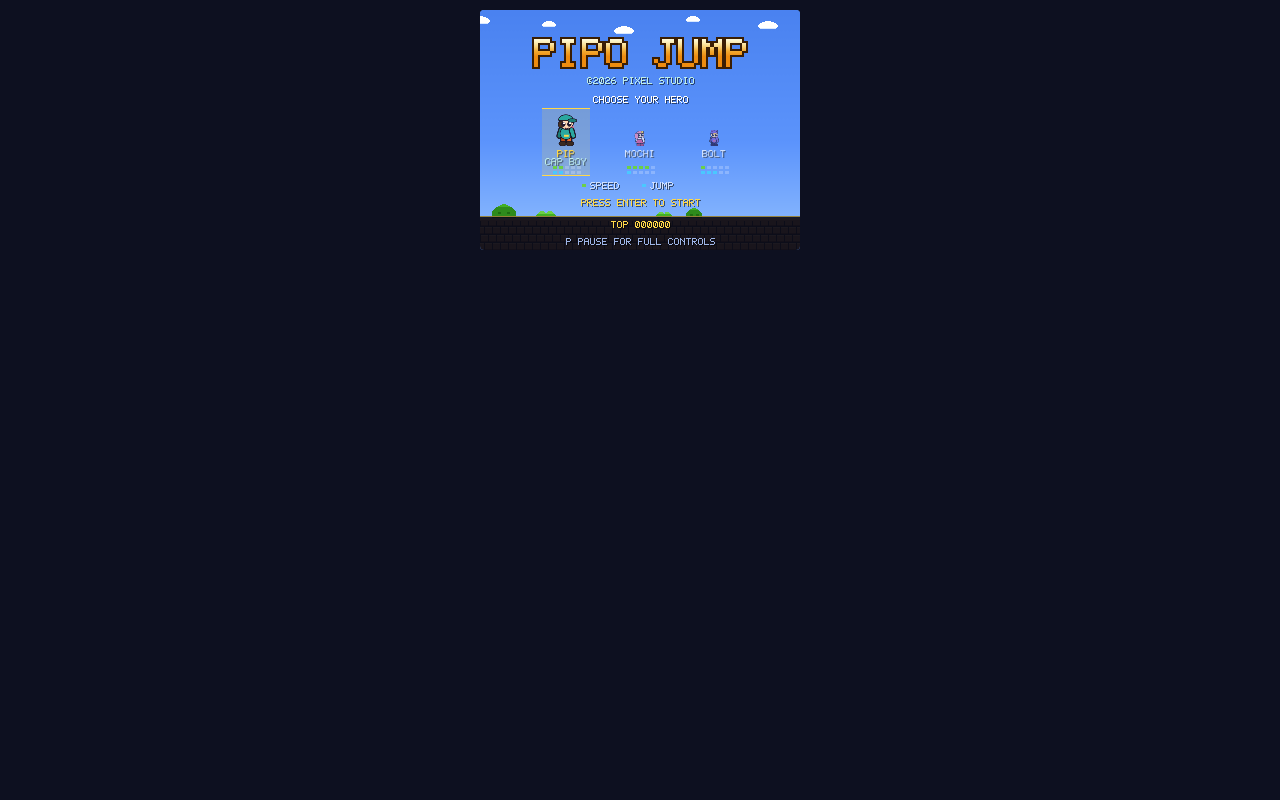
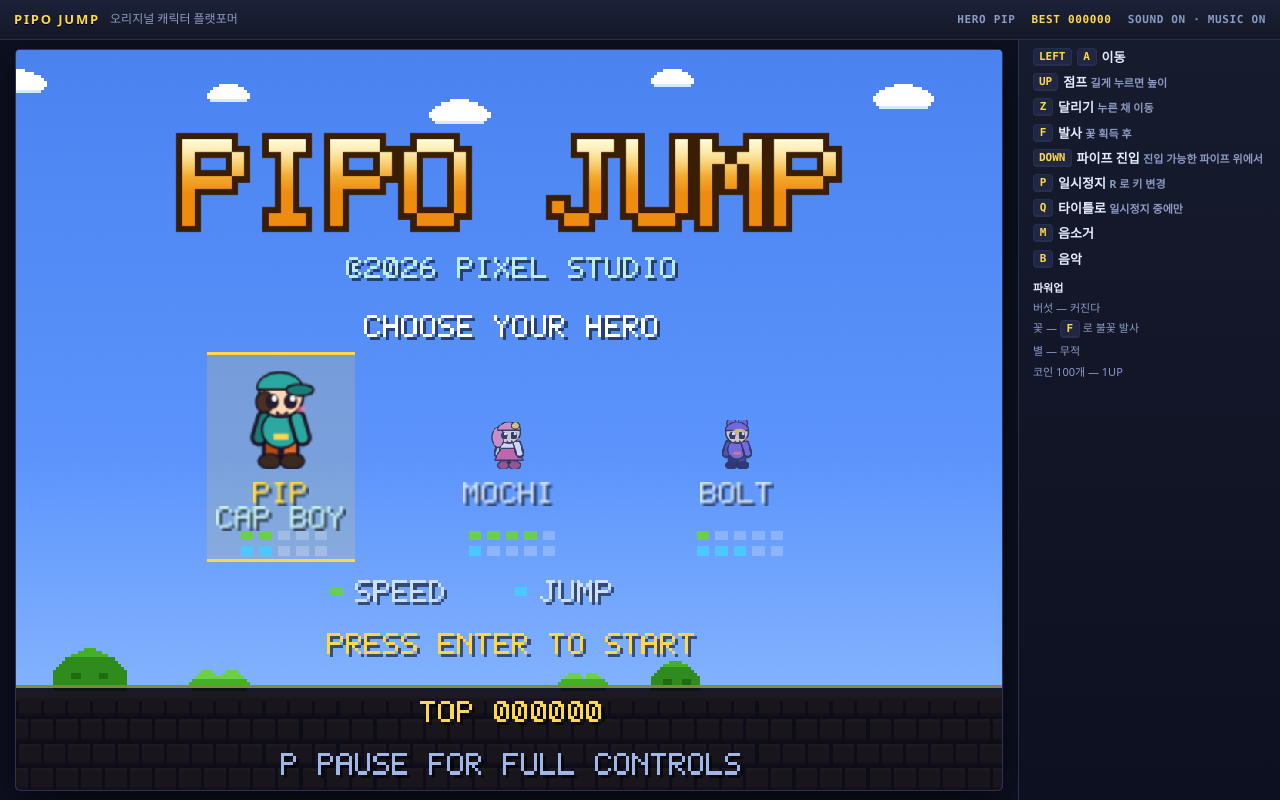
Before and after one commit to bonjin-app/super-mario, a plain HTML site: page index.html in a window 1280 px wide. Drawn offline with Linux system fonts and the light colour scheme; animation ran at ten frames a second.

Commit message:
UI chrome: page shell, key legend, powerup reference markup
Header/playfield/footer shell matching the new CSS grid, meta tags for
mobile (viewport-fit, theme-color) and the key legend + powerup reference
list that the footer displays (regenerated at runtime after a rebind).

```diff
--- a/index.html
+++ b/index.html
@@ -2,14 +2,63 @@
 <html lang="ko">
 <head>
   <meta charset="UTF-8">
-  <meta name="viewport" content="width=device-width, initial-scale=1.0">
+  <meta name="viewport" content="width=device-width, initial-scale=1.0, viewport-fit=cover, user-scalable=no">
+  <meta name="theme-color" content="#0d1020">
+  <meta name="description" content="PIPO JUMP — 오리지널 캐릭터 플랫폼 액션 게임">
   <title>PIPO JUMP</title>
   <link rel="stylesheet" href="css/style.css">
 </head>
 <body>
-  <div id="wrap">
-    <canvas id="screen" width="256" height="240"></canvas>
+  <!-- Page chrome carries the reference material so the 320x240 playfield does not
+       have to spend pixels on it. Hidden on short viewports, where the canvas needs
+       every row it can get. -->
+  <div id="shell">
+    <header id="topbar">
+      <span class="brand">PIPO JUMP</span>
+      <span class="sub">오리지널 캐릭터 플랫포머</span>
+      <span class="spacer"></span>
+      <span class="tip" id="tip">방향키 이동 · <kbd>Space</kbd> 점프 · <kbd>Z</kbd> 달리기 · <kbd>F</kbd> 발사</span>
+      <!-- Real status on the right so the bar is not brand-at-far-left plus a
+           thousand pixels of nothing. Deliberately shows what the in-game HUD
+           does NOT: the saved best score and the audio state. -->
+      <span class="status">
+        <span id="stHero">HERO PIP</span>
+        <span id="stBest">BEST 000000</span>
+        <span id="stAudio">SOUND ON · MUSIC ON</span>
+      </span>
+    </header>
+
+    <!-- #wrap is the measured game box; #stage shrink-wraps the canvas so the
+         cabinet frame hugs the playfield instead of enclosing empty space. -->
+    <div id="wrap">
+      <div id="stage">
+        <canvas id="screen" width="320" height="240" aria-label="PIPO JUMP 게임 화면"></canvas>
+      </div>
+    </div>
+
+    <footer id="botbar">
+      <ul id="keys">
+        <li><kbd>←</kbd><kbd>→</kbd><b>이동</b></li>
+        <li><kbd>Space</kbd><b>점프 <i>길게 누르면 높이</i></b></li>
+        <li><kbd>Z</kbd><b>달리기 <i>누른 채 이동</i></b></li>
+        <li><kbd>F</kbd><b>발사 <i>꽃 획득 후</i></b></li>
+        <li><kbd>P</kbd><b>일시정지 <i>전체 조작 표시</i></b></li>
+        <li><kbd>↓</kbd><b>파이프 진입 <i>진입 가능한 파이프 위에서</i></b></li>
+        <li><kbd>Q</kbd><b>타이틀로 <i>일시정지 중에만</i></b></li>
+        <li><kbd>M</kbd><b>음소거</b></li>
+        <li><kbd>B</kbd><b>음악</b></li>
+      </ul>
+      <p id="powerups">
+        <b>파워업</b>
+        <span>버섯 — 커진다</span>
+        <span>꽃 — <kbd>F</kbd> 로 불꽃 발사</span>
+        <span>별 — 무적</span>
+        <span>코인 100개 — 1UP</span>
+      </p>
+    </footer>
   </div>
+
+
   <script src="js/engine.js"></script>
 </body>
 </html>
```
